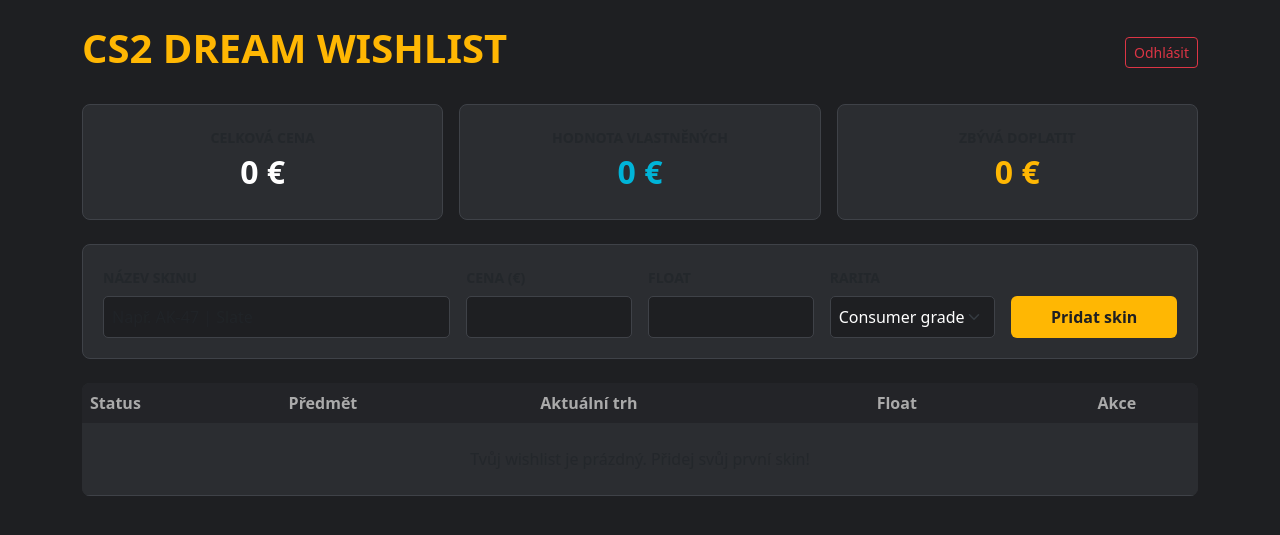
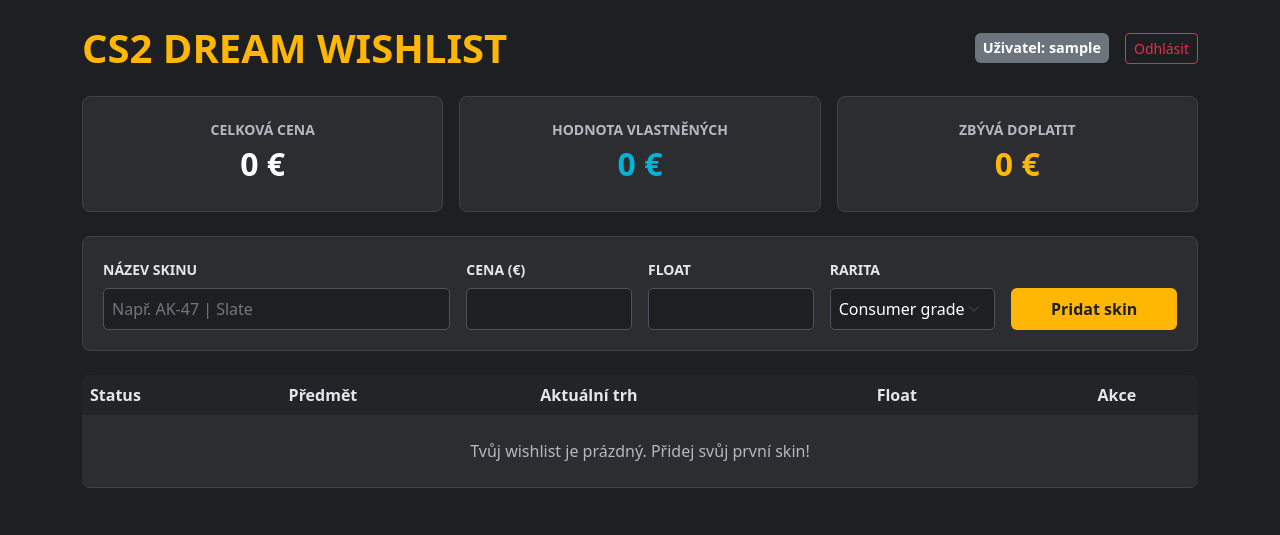
Before and after one commit to MatejKovar07/cs2-wishlist, a Django app: page / in a window 1280 px wide. Shown: the top 535 px of the page. Run offline with Django 5.2, Linux system fonts and the light colour scheme; the visitor is signed in with stand-in values (Sample User, id 1); data that the repository does not hold is empty.

Commit message:
Zlepseni citelnosti dark modu a pridani jmena uzivatele

```diff
--- a/skins/templates/skins/seznam_skinu.html
+++ b/skins/templates/skins/seznam_skinu.html
@@ -9,15 +9,23 @@
         .card-stat { background-color: #2b2d31; border: 1px solid #3f4248; border-radius: 8px; text-align: center; padding: 20px; }
         .form-container { background-color: #2b2d31; padding: 20px; border-radius: 8px; border: 1px solid #3f4248; }
 
-        /* Stylování políček z Django formuláře, aby přesně seděla do tmavého vzhledu */
+        /* Zlepšení čitelnosti malých popisků a textů */
+        .text-muted { color: #b3b9c1 !important; }
+        .form-label { color: #e3e6eb !important; }
+        .table-custom th { background-color: #232428; color: #e3e6eb; border: none; }
+
+        /* Stylování políček formuláře pro lepší kontrast */
         .form-container input, .form-container select {
             background-color: #1e1f22 !important;
-            color: white !important;
-            border: 1px solid #3f4248 !important;
+            color: #ffffff !important;
+            border: 1px solid #4e525a !important;
             display: block;
             width: 100%;
             padding: 8px;
             border-radius: 5px;
+        }
+        .form-container input::placeholder {
+            color: #72767d !important;
         }
         .form-container input:focus, .form-container select:focus {
             border-color: #ffb703 !important;
@@ -26,18 +34,23 @@
         }
 
         .table-custom { background-color: #2b2d31; color: #fff; border-radius: 8px; overflow: hidden; }
-        .table-custom th { background-color: #232428; color: #aaa; border: none; }
         .table-custom td { border-bottom: 1px solid #3f4248; background-color: #2b2d31; color: #fff; vertical-align: middle; }
     </style>
 </head>
 <body class="container py-4">
 
     <div class="d-flex justify-content-between align-items-center mb-4">
-        <h1 style="color: #ffb703; font-weight: bold;">CS2 DREAM WISHLIST</h1>
-        <form action="{% url 'logout' %}" method="post">
-            {% csrf_token %}
-            <button type="submit" class="btn btn-outline-danger btn-sm">Odhlásit</button>
-        </form>
+        <h1 style="color: #ffb703; font-weight: bold; margin-bottom: 0;">CS2 DREAM WISHLIST</h1>
+        <div class="d-flex align-items-center gap-3">
+            <!-- Informace o přihlášeném uživateli -->
+            <span class="badge bg-secondary p-2" style="font-size: 0.9rem;">
+                Uživatel: <strong>{{ user.username }}</strong>
+            </span>
+            <form action="{% url 'logout' %}" method="post" style="margin: 0;">
+                {% csrf_token %}
+                <button type="submit" class="btn btn-outline-danger btn-sm">Odhlásit</button>
+            </form>
+        </div>
     </div>
 
     <div class="row g-3 mb-4">
@@ -74,19 +87,19 @@
         <form method="POST" action="{% url 'prehled_skinu' %}" class="row g-3 align-items-end">
             {% csrf_token %}
             <div class="col-md-4">
-                <label class="form-label text-muted small text-uppercase fw-bold">Název skinu</label>
+                <label class="form-label small text-uppercase fw-bold">Název skinu</label>
                 {{ form.name }}
             </div>
             <div class="col-md-2">
-                <label class="form-label text-muted small text-uppercase fw-bold">Cena (€)</label>
+                <label class="form-label small text-uppercase fw-bold">Cena (€)</label>
                 {{ form.purchase_price }}
             </div>
             <div class="col-md-2">
-                <label class="form-label text-muted small text-uppercase fw-bold">Float</label>
+                <label class="form-label small text-uppercase fw-bold">Float</label>
                 {{ form.float_value }}
             </div>
             <div class="col-md-2">
-                <label class="form-label text-muted small text-uppercase fw-bold">Rarita</label>
+                <label class="form-label small text-uppercase fw-bold">Rarita</label>
                 {{ form.rarity }}
             </div>
             <div class="col-md-2">
```
